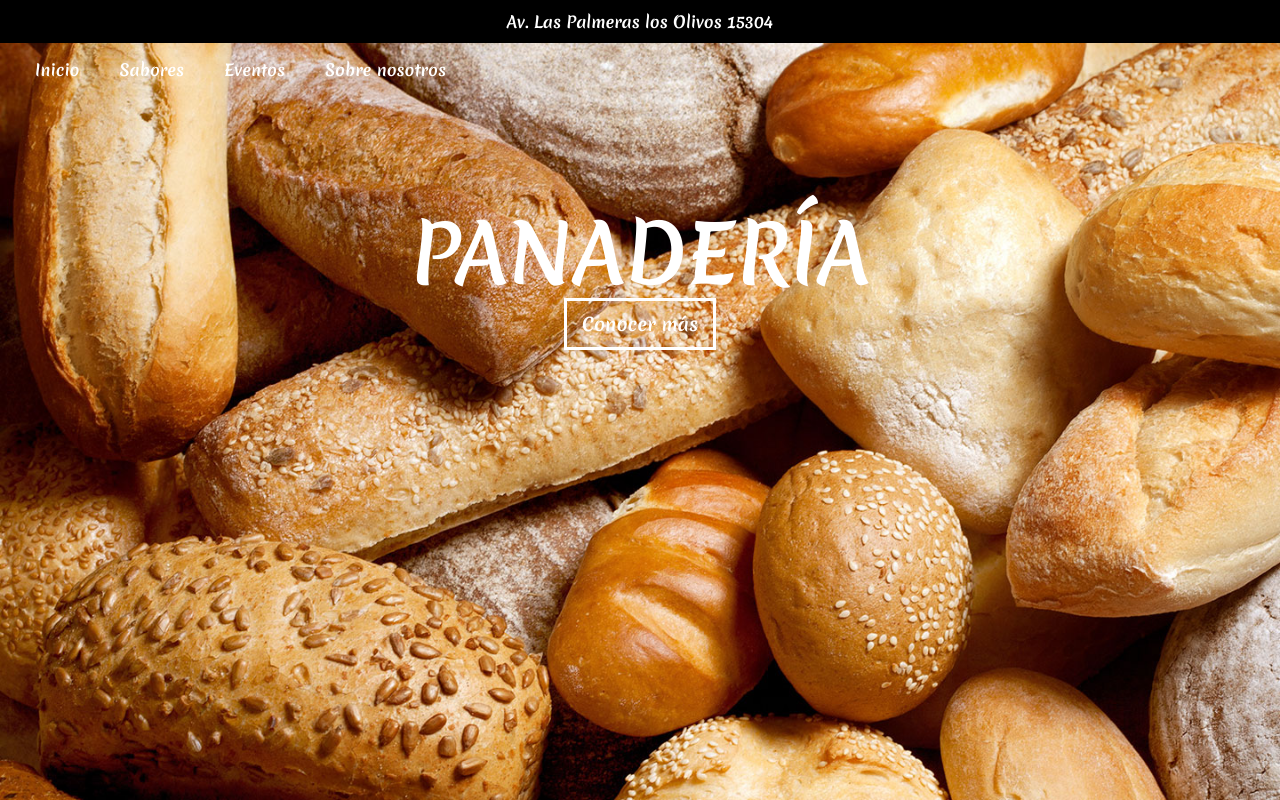
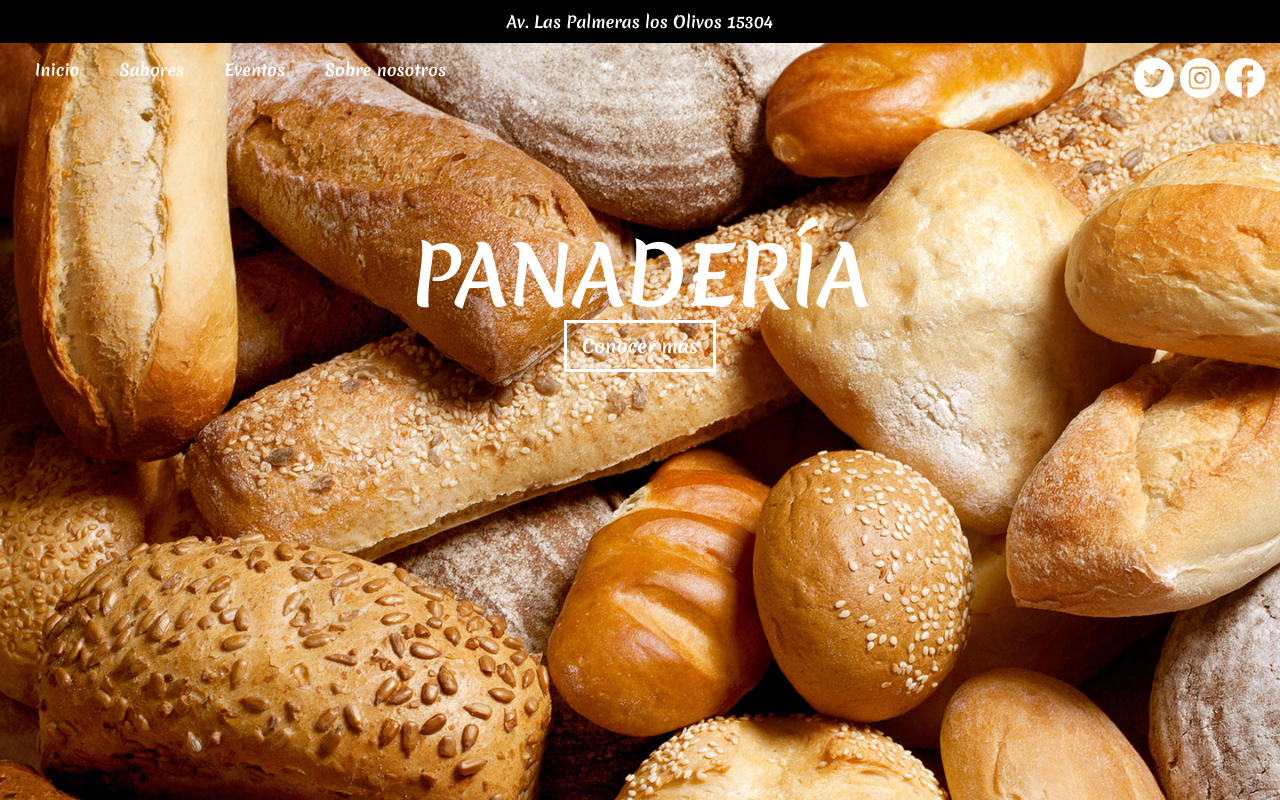
Before and after one commit to Sthhefano/Proyecto_de_Curso, a plain HTML site: page index.html in a window 1280 px wide. Drawn offline with Linux system fonts and the light colour scheme; files that its build step writes are made by us from their sources; files whose address does not match are found by name.

Commit message:
Update index.html

```diff
--- a/index.html
+++ b/index.html
@@ -23,9 +23,9 @@
 
         </nav>
         <div class="redes">
-            <a href="#"><img src="Imagenes/twitter.png" alt="" width = "40px" ></a>
-            <a href="#"><img src="Imagenes/instagram.png" alt="" width = "40px"></a>
-            <a href="#"><img src="Imagenes/facebook.png" alt="" width = "40px" ></a>
+            <a href="#"><img src="Panaderia/Imagenes/twitter.png" alt="" width = "40px" ></a>
+            <a href="#"><img src="Panaderia/Imagenes/instagram.png" alt="" width = "40px"></a>
+            <a href="#"><img src="Panaderia/Imagenes/facebook.png" alt="" width = "40px" ></a>
         </div>
     </header>
 
```
